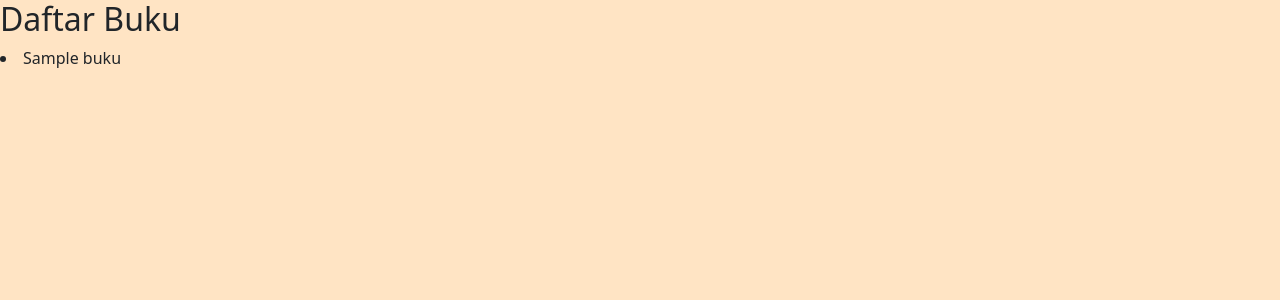
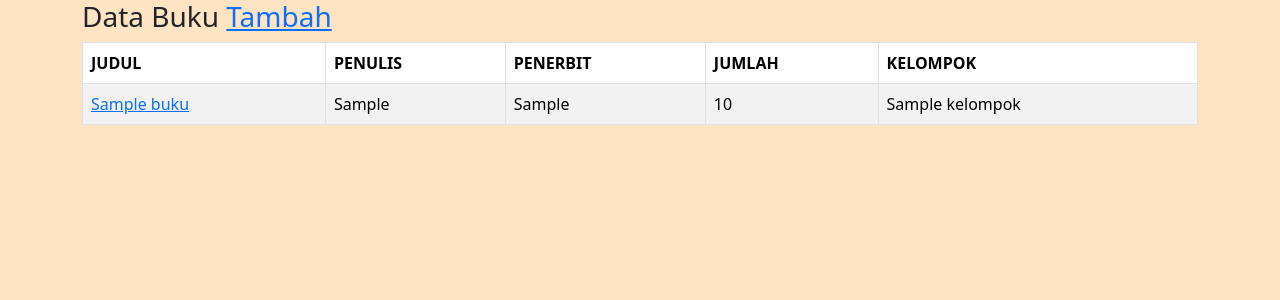
Before and after one commit to syaroh/Perpustakaan, a Django app: page /buku/ in a window 1280 px wide. Shown: the top 300 px of the page. Run offline with Django 5.2, Linux system fonts and the light colour scheme; tables that the repository leaves empty hold one stand-in row (values such as "Sample post"); some libraries are stand-ins or nearby versions.

Commit message:
mengubah,menambah, dan mengurangi data

```diff
--- a/perpus/urls.py
+++ b/perpus/urls.py
@@ -2,11 +2,12 @@ from django.conf import settings
 from django.conf.urls.static import static
 from django.contrib import admin
 from django.urls import path
-from perpustakaan.views import buku, penerbit, tambah_buku
+from perpustakaan.views import *
 
 urlpatterns = [
     path('admin/', admin.site.urls),
-    path('buku/', buku),
-    path('penerbit/', penerbit),
-    path('tambah-buku/', tambah_buku),
+    path('buku/', buku, name='buku'),
+    path('penerbit/', penerbit, name='penerbit'),
+    path('tambah-buku/', tambah_buku, name='tambah_buku'),
+    path('buku/ubah/<int:id_buku>', ubah_buku, name='ubah_buku'),
 ]
--- a/perpustakaan/templates/buku.html
+++ b/perpustakaan/templates/buku.html
@@ -2,12 +2,36 @@
 
 {% block content %}
 
-    <h2>Daftar Buku</h2>
-
-    {% for buku in books %}
-        <li>{{ buku.judul }}</li>
-    {% endfor %}
-
-    {{ penulis }}
+<div class="container">
+    <div class="row">
+        <div class="col-md-12">
+            <h3> Data Buku
+                <a href={% url 'tambah_buku' %}>Tambah</a>
+            </h3>
+            <table class="table table-bordered table-striped">
+                <thead>
+                    <tr>
+                        <th>JUDUL</th>
+                        <th>PENULIS</th>
+                        <th>PENERBIT</th>
+                        <th>JUMLAH</th>
+                        <th>KELOMPOK</th>
+                    </tr>
+                </thead>
+                <tbody>
+                    {% for buku in books %}
+                    <tr>
+                        <td><a href="{% url 'ubah_buku' buku.id %}">{{ buku.judul }}</a></td>
+                        <td>{{ buku.penulis }}</td>
+                        <td>{{ buku.penerbit }}</td>
+                        <td>{{ buku.jumlah }}</td>
+                        <td>{{ buku.kelompok_id }}</td>
+                    </tr>
+                    {% endfor %}
+                </tbody>
+            </table>
+        </div>
+    </div>
+</div>
 
 {% endblock %}
--- a/perpustakaan/views.py
+++ b/perpustakaan/views.py
@@ -1,10 +1,32 @@
-from django.shortcuts import render
+from django.shortcuts import render, redirect
 from perpustakaan.models import Buku
 from perpustakaan.form import FormBuku
+from django.contrib import messages
+
+
+def ubah_buku(request, id_buku):
+    buku = Buku.objects.get(id=id_buku)
+    template = 'ubah-buku.html'
+    if request.POST:
+        form = FormBuku(request.POST, instance=buku)
+        if form.is_valid():
+            form.save()
+            messages.success(request, "Data Berhasil Diperbarui...!",)
+            return redirect('ubah_buku', id_buku=id_buku)
+    else:
+        form = FormBuku(instance=buku)
+        konteks = {
+            'form':form,
+            'buku':buku,
+        }
+    return render(request, template, konteks)
 
 
 def buku(request):
-    books = Buku.objects.all()
+    # select * from buku where jumlah=90
+    # books = Buku.objects.filter(jumlah=80)
+    #select *from buku where kelompok_id produktif
+    books = Buku.objects.all()# filter(kelompok_id__nama='produktif')[:3] #limit
 
     konteks = {
         'books' : books,
@@ -15,10 +37,23 @@ def penerbit(request):
     return render(request, 'penerbit.html')
 
 def tambah_buku(request):
-    form = FormBuku()
+    if request.POST:
+        form = FormBuku(request.POST)
+        if form.is_valid():
+            form.save()
+            form = FormBuku()
+            pesan = "Data Berhasil Disimpan....!"
 
-    konteks = {
+            konteks = {
+                'form': form,
+                'pesan': pesan,
+            }
+            return render(request, 'tambah-buku.html', konteks)
+
+    else:
+        form = FormBuku()
+
+        konteks = {
         'form' : form,
     }
-
-    return render(request, 'tambah_buku.html', konteks)
+    return render(request, 'tambah-buku.html', konteks)
```
Also changed, not shown: perpustakaan/form.py (+10 -1 lines), perpustakaan/templates/tambah-buku.html (added, +23 -0 lines), perpustakaan/templates/tambah_buku.html (deleted, +0 -13 lines), perpustakaan/templates/ubah-buku.html (added, +28 -0 lines), requirements.txt (renamed from templates/requirements.txt).
